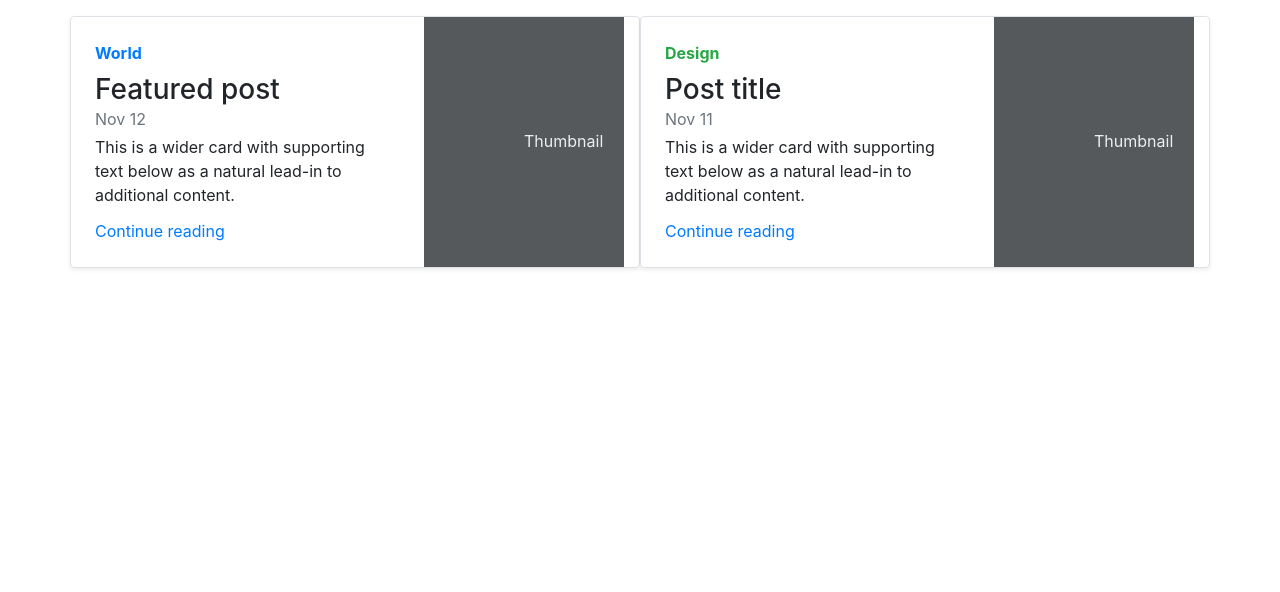
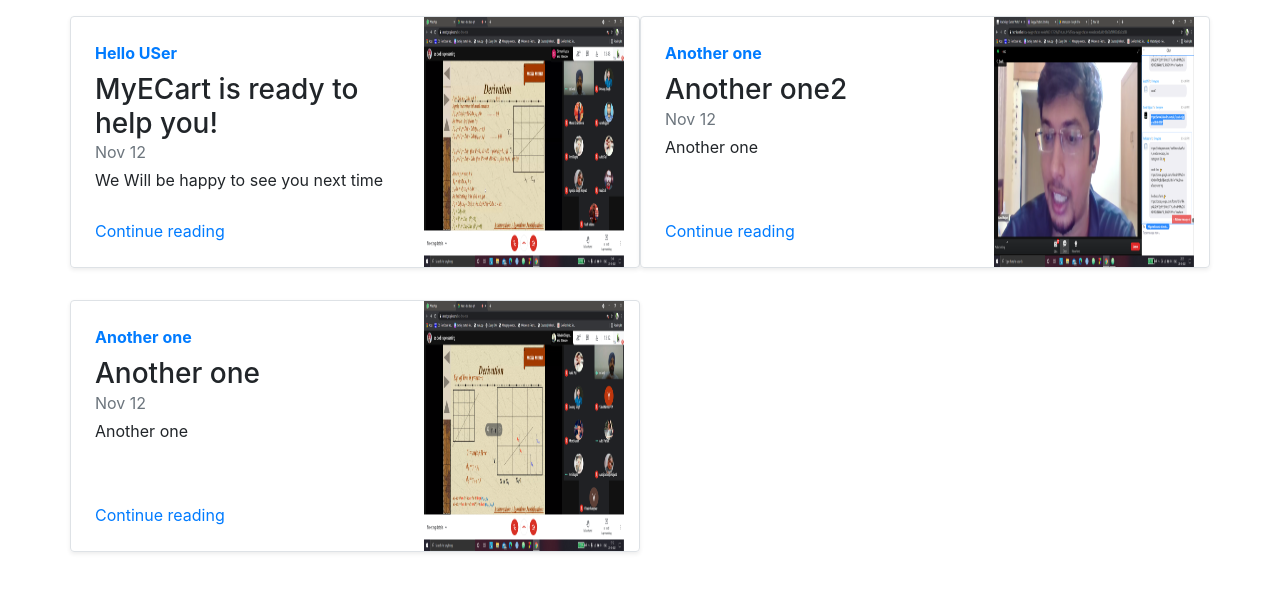
Before and after one commit to krati27mishra/MyE-Cart, a Django app: page /blog/ in a window 1280 px wide. Shown: the part 56-648 px from the top of the page. Run offline with Django 3.2, Linux system fonts and the light colour scheme; data comes from the database, SQL or seed files in the repository; both versions use the stored data as it was after the commit; some libraries are stand-ins or nearby versions.

Commit message:
lecture 62

```diff
--- a/blog/templates/blog/blogpost.html
+++ b/blog/templates/blog/blogpost.html
@@ -1,4 +1,8 @@
 {% extends 'blog/basic.html' %}
+
+{% block title %}Welcome to Blog!{% endblock %}
+
+
 
 {% block body %}
 <div class="container mt-3">
--- a/blog/templates/blog/index.html
+++ b/blog/templates/blog/index.html
@@ -2,40 +2,30 @@
 
 {% block body %}
 <div class="container mt-3">
+  <div class="row my-2">
+{% for item in myposts %}
 
-    <div class="row my-2">
         <div class="col-md-6">
           <div class="row g-0 border rounded overflow-hidden flex-md-row mb-4 shadow-sm h-md-250 position-relative">
             <div class="col p-4 d-flex flex-column position-static">
-              <strong class="d-inline-block mb-2 text-primary">World</strong>
-              <h3 class="mb-0">Featured post</h3>
+              <strong class="d-inline-block mb-2 text-primary">{{item.head0}}</strong>
+              <h3 class="mb-0">{{item.title}}</h3>
               <div class="mb-1 text-muted">Nov 12</div>
-              <p class="card-text mb-auto">This is a wider card with supporting text below as a natural lead-in to additional content.</p>
+              <p class="card-text mb-auto">{{item.head1}}</p>
               <a href="#" class="stretched-link">Continue reading</a>
             </div>
             <div class="col-auto d-none d-lg-block">
-              <svg class="bd-placeholder-img" width="200" height="250" xmlns="http://www.w3.org/2000/svg" role="img" aria-label="Placeholder: Thumbnail" preserveAspectRatio="xMidYMid slice" focusable="false"><title>Placeholder</title><rect width="100%" height="100%" fill="#55595c"></rect><text x="50%" y="50%" fill="#eceeef" dy=".3em">Thumbnail</text></svg>
+
+              <img src="/media/{{item.Thumbnail}}" class="bd-placeholder-img" width="200" height="250" xmlns="http://www.w3.org/2000/svg" role="img" aria-label="Placeholder: Thumbnail"/>
+                <title>Placeholder</title>
 
             </div>
           </div>
         </div>
-        <div class="col-md-6">
-          <div class="row g-0 border rounded overflow-hidden flex-md-row mb-4 shadow-sm h-md-250 position-relative">
-            <div class="col p-4 d-flex flex-column position-static">
-              <strong class="d-inline-block mb-2 text-success">Design</strong>
-              <h3 class="mb-0">Post title</h3>
-              <div class="mb-1 text-muted">Nov 11</div>
-              <p class="mb-auto">This is a wider card with supporting text below as a natural lead-in to additional content.</p>
-              <a href="#" class="stretched-link">Continue reading</a>
-            </div>
-            <div class="col-auto d-none d-lg-block">
-              <svg class="bd-placeholder-img" width="200" height="250" xmlns="http://www.w3.org/2000/svg" role="img" aria-label="Placeholder: Thumbnail" preserveAspectRatio="xMidYMid slice" focusable="false"><title>Placeholder</title><rect width="100%" height="100%" fill="#55595c"></rect><text x="50%" y="50%" fill="#eceeef" dy=".3em">Thumbnail</text></svg>
-
-            </div>
-          </div>
-        </div>
+        {% if forloop.counter|divisibleby:2 %}
       </div>
-
-    </div>
-
+      <div class="row my-2">
+{% endif %}
+{% endfor %}
+</div>
 {% endblock %}
--- a/blog/views.py
+++ b/blog/views.py
@@ -2,7 +2,9 @@ from django.shortcuts import render
 from .models import Blogpost
 
 def index(request):
-    return render(request,'blog/index.html')
+    myposts=Blogpost.objects.all()
+    print(myposts)
+    return render(request,'blog/index.html',{'myposts':myposts})
 
 def blogpost(request,id):
     post = Blogpost.objects.filter(post_id=id)[0]
```
Also changed, not shown: db.sqlite3, media/shop/images/Screenshot_2.png (added), media/shop/images/Screenshot_7.png (added).
